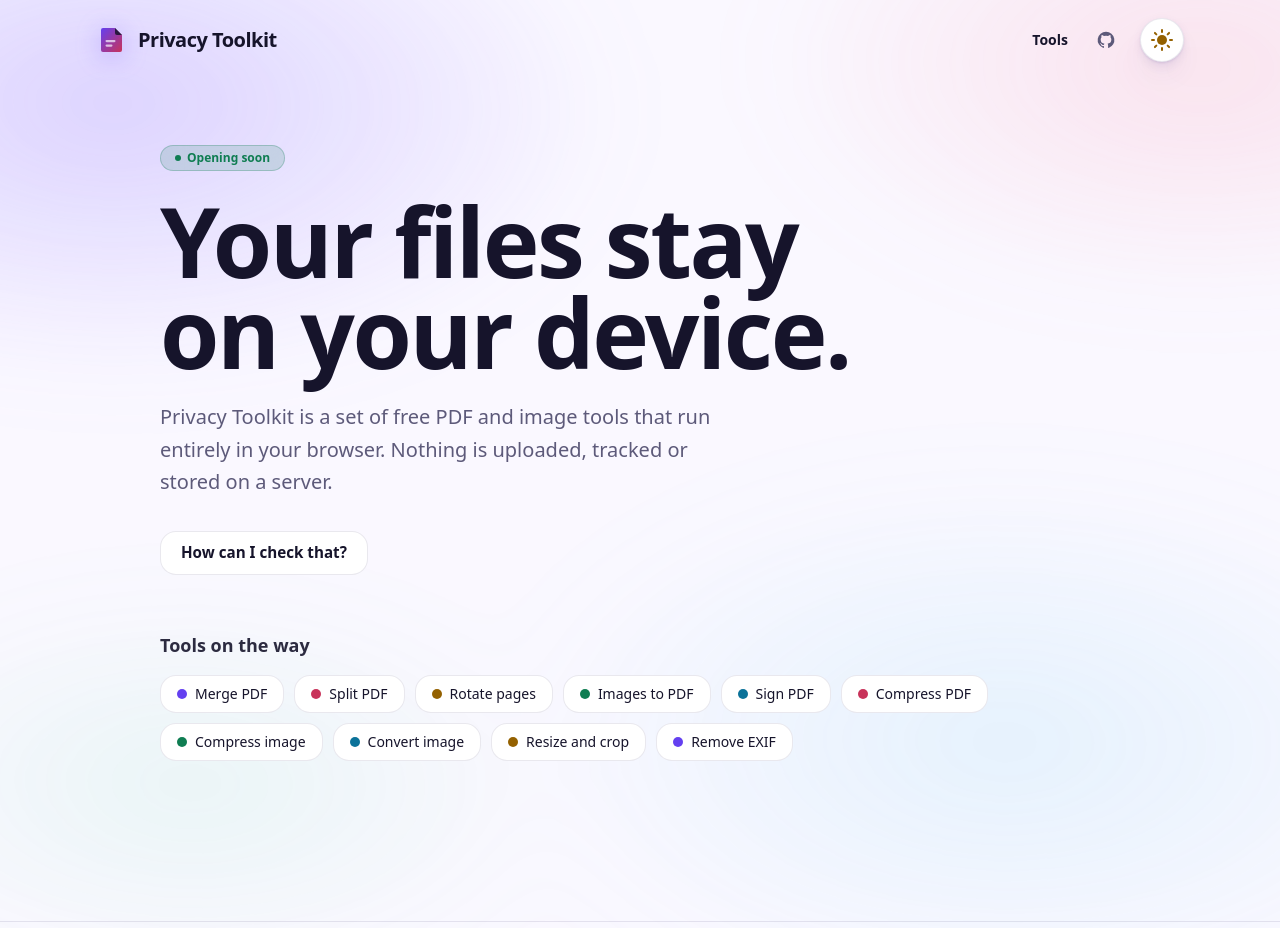
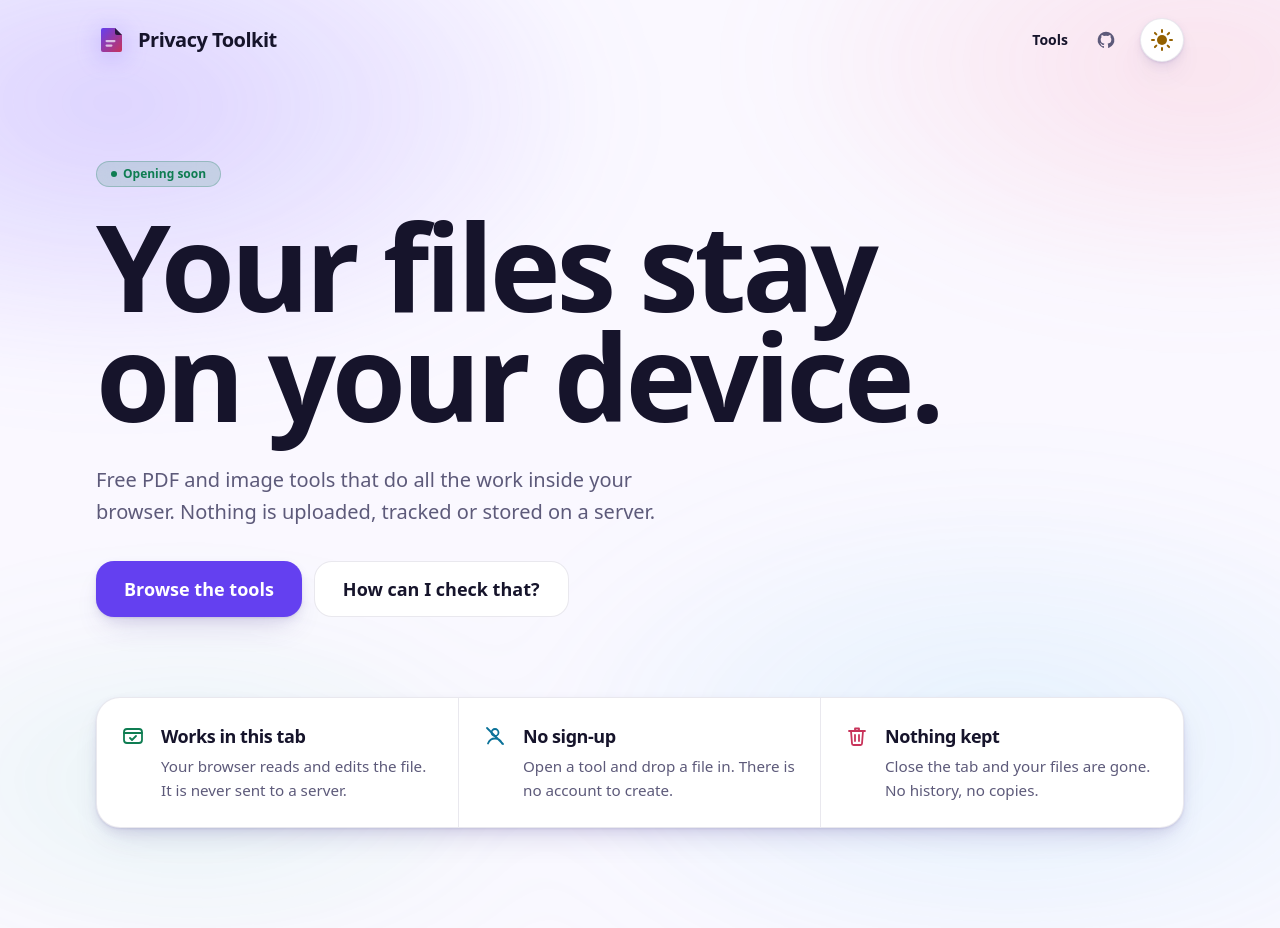
Before and after one commit to siddichandu02/privacy-toolkit, a React (Vite) app: page / in a window 1280 px wide. Shown: the top 928 px of the page. Built offline with nearby package versions, Linux system fonts and the light colour scheme.

Commit message:
home hero with promise strip and browse button

```diff
--- /dev/null
+++ b/src/components/PromiseStrip.tsx
@@ -0,0 +1,82 @@
+import type { ReactNode } from 'react';
+import { accentText, type Accent } from './ui/accent';
+
+interface PromiseItem {
+  title: string;
+  body: string;
+  accent: Accent;
+  icon: ReactNode;
+}
+
+const stroke = {
+  fill: 'none',
+  stroke: 'currentColor',
+  strokeWidth: 1.8,
+  strokeLinecap: 'round',
+  strokeLinejoin: 'round',
+} as const;
+
+const PROMISES: PromiseItem[] = [
+  {
+    title: 'Works in this tab',
+    body: 'Your browser reads and edits the file. It is never sent to a server.',
+    accent: 'mint',
+    icon: (
+      <>
+        <rect x="3" y="5" width="18" height="14" rx="3" {...stroke} />
+        <path d="M3 9h18M9 14l2 2 4-4" {...stroke} />
+      </>
+    ),
+  },
+  {
+    title: 'No sign-up',
+    body: 'Open a tool and drop a file in. There is no account to create.',
+    accent: 'sky',
+    icon: (
+      <>
+        <circle cx="12" cy="8.5" r="3.5" {...stroke} />
+        <path d="M5 19.5c1.2-3.3 3.8-5 7-5s5.8 1.7 7 5M4 4l16 16" {...stroke} />
+      </>
+    ),
+  },
+  {
+    title: 'Nothing kept',
+    body: 'Close the tab and your files are gone. No history, no copies.',
+    accent: 'coral',
+    icon: (
+      <>
+        <path d="M6 7h12l-1 12.5a1.5 1.5 0 0 1-1.5 1.5h-7A1.5 1.5 0 0 1 7 19.5Z" {...stroke} />
+        <path d="M4 7h16M10 7V4.5h4V7M10 11v6M14 11v6" {...stroke} />
+      </>
+    ),
+  },
+];
+
+/** Three plain promises in one frosted strip, split by hairlines. */
+export function PromiseStrip({ className = '' }: { className?: string }) {
+  return (
+    <ul
+      aria-label="How your files are handled"
+      className={`grid overflow-hidden rounded-panel border border-line bg-surface shadow-soft backdrop-blur-xl sm:grid-cols-3 ${className}`}
+    >
+      {PROMISES.map((p) => (
+        <li
+          key={p.title}
+          className="flex gap-4 border-line p-5 not-last:border-b sm:p-6 sm:not-last:border-r sm:not-last:border-b-0"
+        >
+          <svg
+            viewBox="0 0 24 24"
+            className={`mt-0.5 size-6 shrink-0 ${accentText[p.accent]}`}
+            aria-hidden="true"
+          >
+            {p.icon}
+          </svg>
+          <div>
+            <h3 className="font-display text-lg font-bold tracking-tight">{p.title}</h3>
+            <p className="mt-1 text-[0.95rem] leading-relaxed text-muted">{p.body}</p>
+          </div>
+        </li>
+      ))}
+    </ul>
+  );
+}
--- a/src/routes/Home.tsx
+++ b/src/routes/Home.tsx
@@ -1,11 +1,26 @@
+import { motion, useReducedMotion, type Variants } from 'framer-motion';
+import { Fragment, useRef } from 'react';
 import { Link } from 'react-router-dom';
+import { PromiseStrip } from '../components/PromiseStrip';
 import { Badge, Button, useToast } from '../components/ui';
 import { accentDot } from '../components/ui/accent';
 import { TOOLS, toolPath } from '../tools';
 import { useDocumentTitle } from '../useDocumentTitle';
 
+const line: Variants = {
+  hidden: { opacity: 0, y: '0.4em', rotate: 1.5 },
+  shown: (i: number) => ({
+    opacity: 1,
+    y: 0,
+    rotate: 0,
+    transition: { type: 'spring', stiffness: 260, damping: 24, delay: 0.08 + i * 0.12 },
+  }),
+};
+
 export default function Home() {
   const { toast } = useToast();
+  const reduced = useReducedMotion();
+  const toolsRef = useRef<HTMLElement>(null);
   useDocumentTitle();
 
   const explainPrivacy = () =>
@@ -16,30 +31,62 @@ export default function Home() {
         "Open your browser's network panel while using any tool. You won't see your files go anywhere.",
     });
 
+  const showTools = () => {
+    const section = toolsRef.current;
+    if (!section) return;
+    section.scrollIntoView({ behavior: reduced ? 'auto' : 'smooth', block: 'start' });
+    section.focus({ preventScroll: true });
+  };
+
   return (
-    <div className="mx-auto flex max-w-5xl flex-col px-4 py-16 sm:px-8">
+    <div className="mx-auto flex max-w-6xl flex-col px-4 pt-10 pb-8 sm:px-8 sm:pt-20">
       <Badge accent="mint" dot className="mb-6 w-fit px-3.5 py-1 text-sm">
         Opening soon
       </Badge>
-      <h1 className="font-display text-5xl leading-[0.95] font-extrabold tracking-tight text-balance sm:text-7xl lg:text-8xl">
-        <span className="block">Your files stay</span>{' '}
-        <span className="block">on your device.</span>
+      <h1 className="font-display text-[clamp(2.75rem,10vw,7.5rem)] leading-[0.92] font-extrabold tracking-[-0.035em] text-balance">
+        {['Your files stay', 'on your device.'].map((text, i) => (
+          <Fragment key={text}>
+            {i > 0 ? ' ' : null}
+            <motion.span
+              className="block origin-bottom-left"
+              custom={i}
+              variants={reduced ? undefined : line}
+              initial="hidden"
+              animate="shown"
+            >
+              {text}
+            </motion.span>
+          </Fragment>
+        ))}
       </h1>
-      <p className="mt-6 max-w-xl text-lg leading-relaxed text-muted sm:text-xl">
-        Privacy Toolkit is a set of free PDF and image tools that run entirely in your browser.
-        Nothing is uploaded, tracked or stored on a server.
+      <p className="mt-6 max-w-xl text-lg leading-relaxed text-muted sm:mt-8 sm:text-xl">
+        Free PDF and image tools that do all the work inside your browser. Nothing is uploaded,
+        tracked or stored on a server.
       </p>
-      <div className="mt-8">
-        <Button variant="ghost" onClick={explainPrivacy}>
+      <div className="mt-8 flex flex-wrap gap-3">
+        <Button size="lg" onClick={showTools}>
+          Browse the tools
+        </Button>
+        <Button size="lg" variant="ghost" onClick={explainPrivacy}>
           How can I check that?
         </Button>
       </div>
 
-      <section aria-labelledby="coming-heading" className="mt-14">
-        <h2 id="coming-heading" className="font-display text-lg font-semibold text-fg/90">
+      <PromiseStrip className="mt-14 sm:mt-20" />
+
+      <section
+        ref={toolsRef}
+        tabIndex={-1}
+        aria-labelledby="coming-heading"
+        className="mt-16 scroll-mt-28 sm:mt-24"
+      >
+        <h2
+          id="coming-heading"
+          className="font-display text-2xl font-bold tracking-tight sm:text-3xl"
+        >
           Tools on the way
         </h2>
-        <ul className="mt-4 flex flex-wrap gap-2.5">
+        <ul className="mt-5 flex flex-wrap gap-2.5">
           {TOOLS.map((tool) => (
             <li key={tool.id}>
               <Link
--- a/src/test/setup.ts
+++ b/src/test/setup.ts
@@ -5,3 +5,7 @@ import { afterEach } from 'vitest';
 afterEach(() => {
   cleanup();
 });
+
+// jsdom has no layout, so scrolling APIs are missing.
+Element.prototype.scrollIntoView = () => {};
+window.scrollTo = () => {};
```
Also changed, not shown: 1 other file (tests, documents, lock files or other folders).
